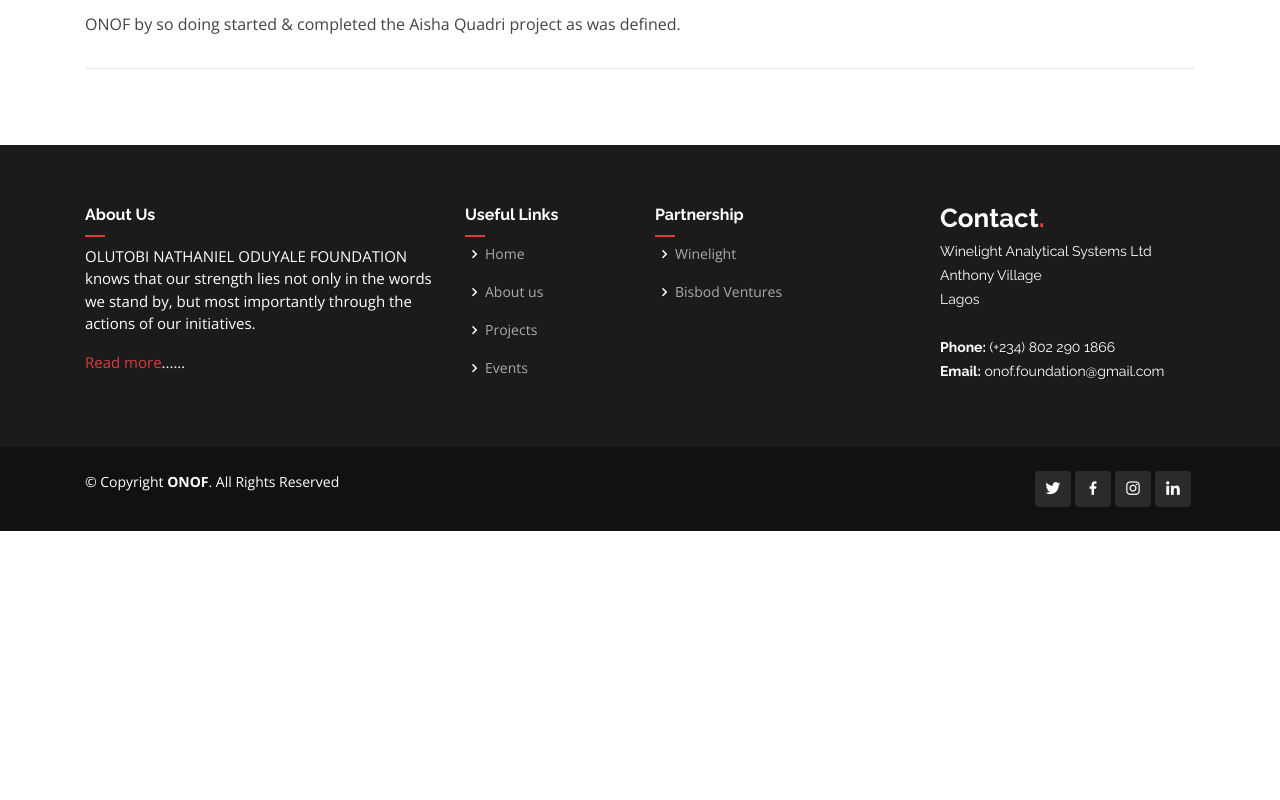
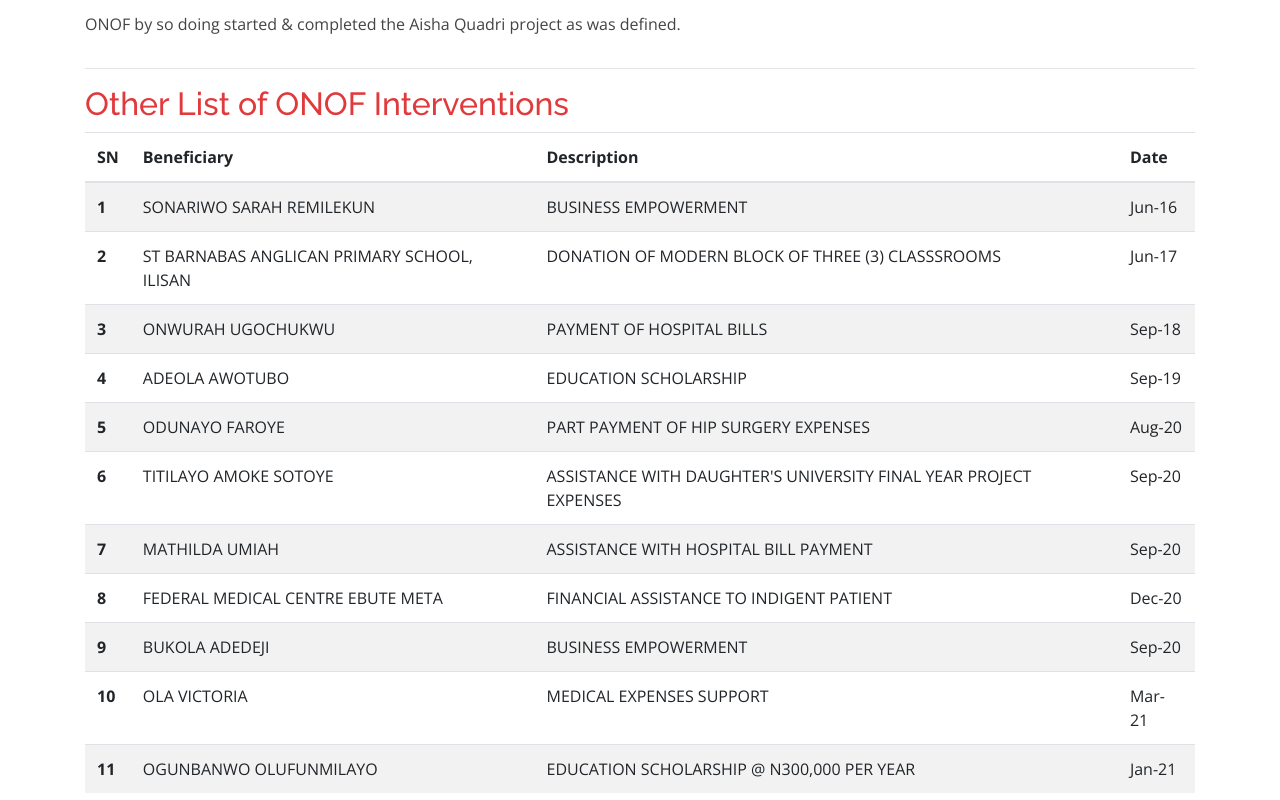
Before and after one commit to felayo/onof, a React (Create React App) app: page /projects in a window 1280 px wide. Shown: the part 1040-1840 px from the top of the page. Before the commit the page ends 1571 px from the top, so only its background shows below. Built offline with nearby package versions, Linux system fonts and the light colour scheme.

Commit message:
list of other intervention added

```diff
--- a/public/assets/css/style.css
+++ b/public/assets/css/style.css
@@ -386,8 +386,8 @@ h6 {
 
 #hero h1 {
   margin: 0;
-  font-size: 48px;
-  font-weight: 700;
+  font-size: 46px;
+  font-weight: 500;
   color: #fff;
 }
 
--- a/src/components/Home/Hero.js
+++ b/src/components/Home/Hero.js
@@ -11,8 +11,7 @@ export default class Hero extends Component {
                             <div className="col-xl-10">
                                 <div className="row">
                                     <div className="col-xl-5">
-                                        <h1> The Olutobi Nathaniel Oduyale Foundation (ONOF) was inaugurated</h1>
-                                        <h2>.........................</h2>
+                                        <h1> The Olutobi Nathaniel Oduyale Foundation (ONOF) was inaugurated on the ....</h1>
                                         <Link to="/about" className="btn-get-started scrollto">Read more</Link>
                                     </div>
                                 </div>
--- a/src/components/Projects.js
+++ b/src/components/Projects.js
@@ -65,6 +65,89 @@ export default class Projects extends Component {
                                 </div>
                             </div>
                             <hr />
+                             <h2 className="entry-title">
+                                <a href="#">Other List of ONOF Interventions</a>
+                            </h2>
+                            <div>
+                                <table class="table table-striped">
+                                    <thead>
+                                        <tr>
+                                        <th scope="col">SN</th>
+                                        <th scope="col">Beneficiary</th>
+                                        <th scope="col">Description</th>
+                                        <th scope="col">Date</th>
+                                        </tr>
+                                    </thead>
+                                    <tbody>
+                                        <tr>
+                                        <th scope="row">1</th>
+                                        <td>SONARIWO SARAH REMILEKUN</td>
+                                        <td>BUSINESS EMPOWERMENT </td>
+                                        <td>Jun-16</td>
+                                        </tr>
+                                        <tr>
+                                        <th scope="row">2</th>
+                                        <td>ST BARNABAS ANGLICAN PRIMARY SCHOOL, ILISAN </td>
+                                        <td>DONATION OF MODERN BLOCK OF THREE (3) CLASSSROOMS</td>
+                                        <td>Jun-17</td>
+                                        </tr>
+                                        <tr>
+                                        <th scope="row">3</th>
+                                        <td>ONWURAH UGOCHUKWU</td>
+                                        <td>PAYMENT OF HOSPITAL BILLS</td>
+                                        <td>Sep-18</td>
+                                        </tr>
+                                         <tr>
+                                        <th scope="row">4</th>
+                                        <td>ADEOLA AWOTUBO</td>
+                                        <td>EDUCATION SCHOLARSHIP </td>
+                                        <td>Sep-19</td>
+                                        </tr>
+                                        <tr>
+                                        <th scope="row">5</th>
+                                        <td>ODUNAYO FAROYE</td>
+                                        <td>PART PAYMENT OF HIP SURGERY EXPENSES</td>
+                                        <td>Aug-20</td>
+                                        </tr>
+                                        <tr>
+                                        <th scope="row">6</th>
+                                        <td>TITILAYO AMOKE SOTOYE</td>
+                                        <td>ASSISTANCE WITH DAUGHTER'S UNIVERSITY FINAL YEAR PROJECT EXPENSES</td>
+                                        <td>Sep-20</td>
+                                        </tr>
+                                        <tr>
+                                        <th scope="row">7</th>
+                                        <td>MATHILDA UMIAH</td>
+                                        <td>ASSISTANCE WITH HOSPITAL BILL PAYMENT</td>
+                                        <td>Sep-20</td>
+                                        </tr>
+                                        <tr>
+                                        <th scope="row">8</th>
+                                        <td>FEDERAL MEDICAL CENTRE EBUTE META</td>
+                                        <td>FINANCIAL ASSISTANCE TO INDIGENT PATIENT</td>
+                                        <td>Dec-20</td>
+                                        </tr>
+                                        <tr>
+                                        <th scope="row">9</th>
+                                        <td>BUKOLA ADEDEJI</td>
+                                        <td>BUSINESS EMPOWERMENT </td>
+                                        <td>Sep-20</td>
+                                        </tr>
+                                        <tr>
+                                        <th scope="row">10</th>
+                                        <td>OLA VICTORIA</td>
+                                        <td>MEDICAL EXPENSES SUPPORT</td>
+                                        <td>Mar-21</td>
+                                        </tr>
+                                        <tr>
+                                        <th scope="row">11</th>
+                                        <td>OGUNBANWO OLUFUNMILAYO</td>
+                                        <td>EDUCATION SCHOLARSHIP @ N300,000 PER YEAR</td>
+                                        <td>Jan-21</td>
+                                        </tr>
+                                    </tbody>
+                                </table>
+                            </div>
                         </div>
                     </section>
                 </main>
```
